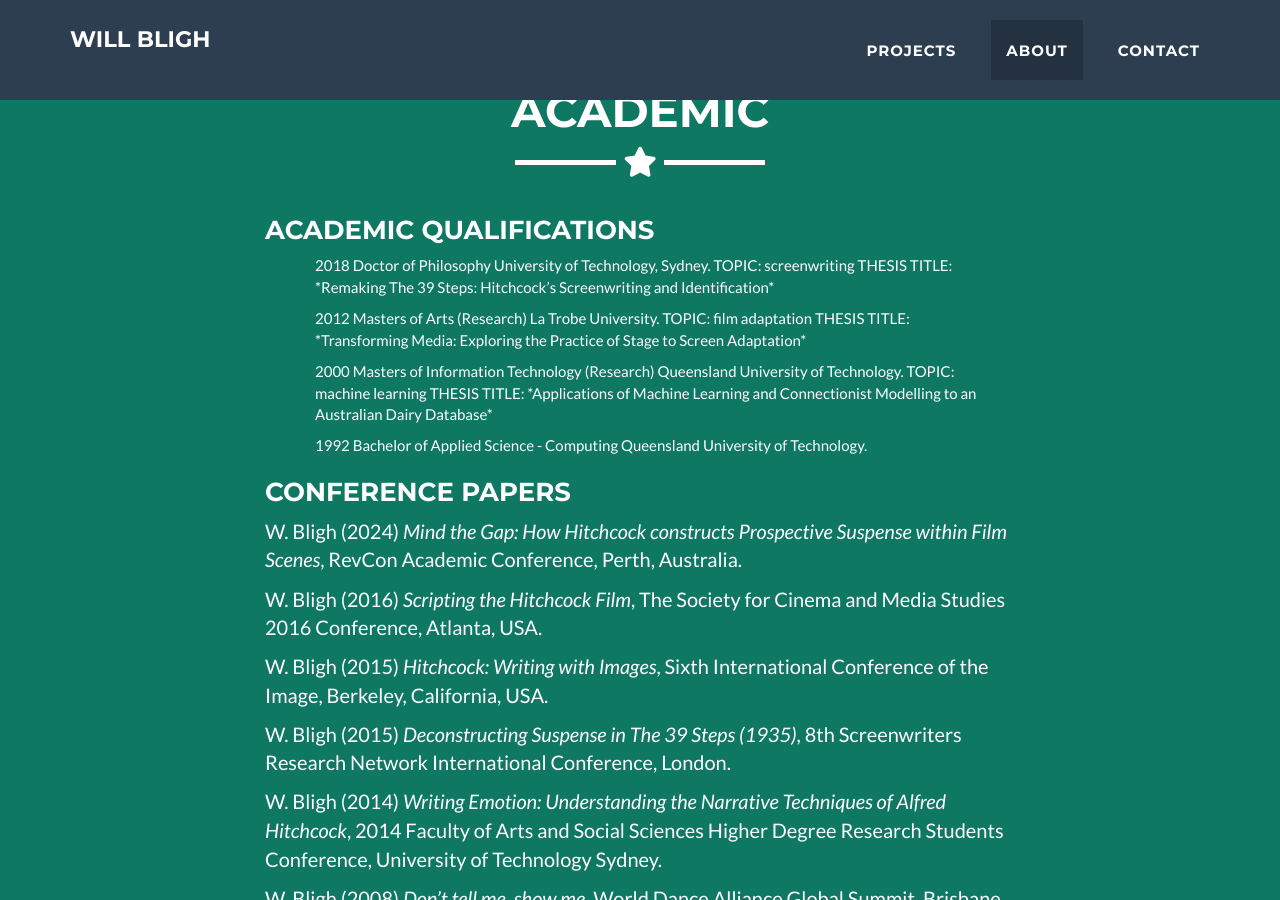
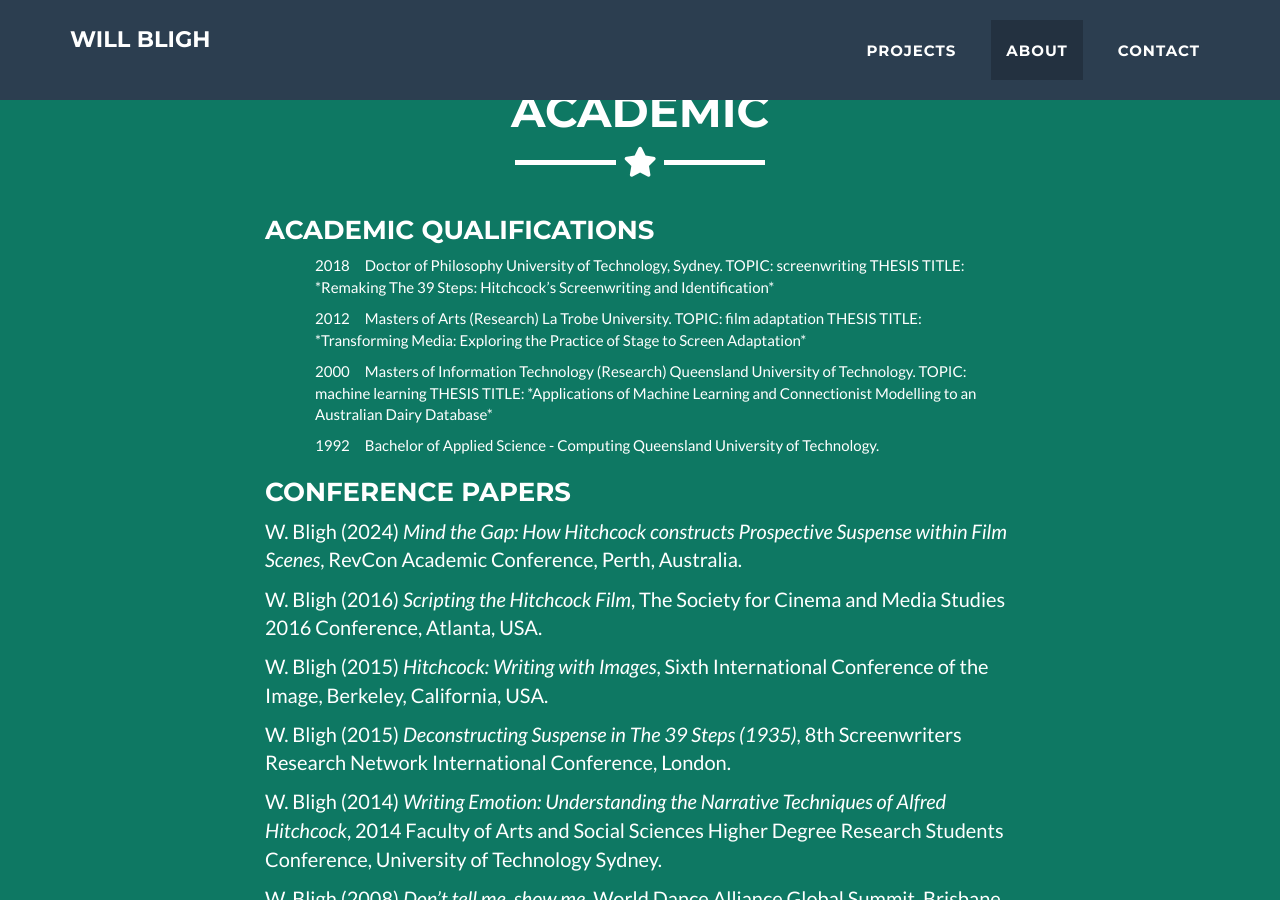
Before and after one commit to willbligh/willbligh.github.io, a Jekyll site: the page built from _posts/2014-07-18-project-1.markdown, in a window 1280 px wide and 900 px high, scrolled down 2355 px. Built offline with Jekyll 4.4.1, drawn with Linux system fonts in a browser that asks for light colours.

Commit message:
Update academic.md

```diff
--- a/_includes/docs/academic.md
+++ b/_includes/docs/academic.md
@@ -1,22 +1,22 @@
 
 ### Academic Qualifications
 
-<ul class="no-bullets"><li>2018				Doctor of Philosophy
+<ul class="no-bullets"><li>2018&emsp;Doctor of Philosophy
  				University of Technology, Sydney.
 				TOPIC: screenwriting
 				THESIS TITLE: *Remaking The 39 Steps: Hitchcock’s Screenwriting and Identification*
 
-</li><li>2012				Masters of Arts (Research)
+</li><li>2012&emsp;Masters of Arts (Research)
  				La Trobe University.
 				TOPIC: film adaptation
 				THESIS TITLE: *Transforming Media: Exploring the Practice of Stage to Screen Adaptation*
 
-</li><li>2000			Masters of Information Technology (Research)
+</li><li>2000&emsp;Masters of Information Technology (Research)
  				Queensland University of Technology.
 				TOPIC: machine learning
 				THESIS TITLE: *Applications of Machine Learning and Connectionist Modelling to an Australian Dairy Database*
 
-</li><li>1992				Bachelor of Applied Science - Computing
+</li><li>1992&emsp;Bachelor of Applied Science - Computing
  				Queensland University of Technology.
 </li></ul>
 
```
